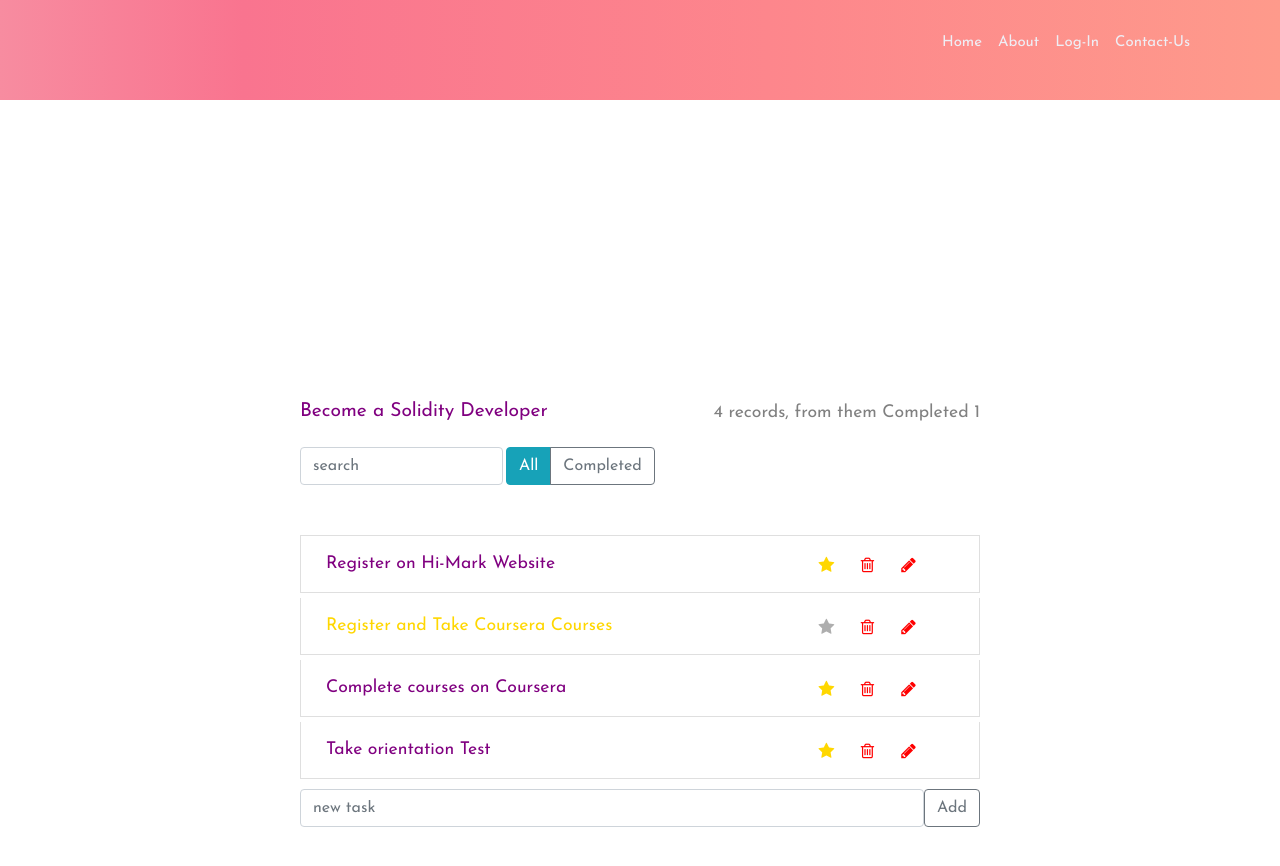
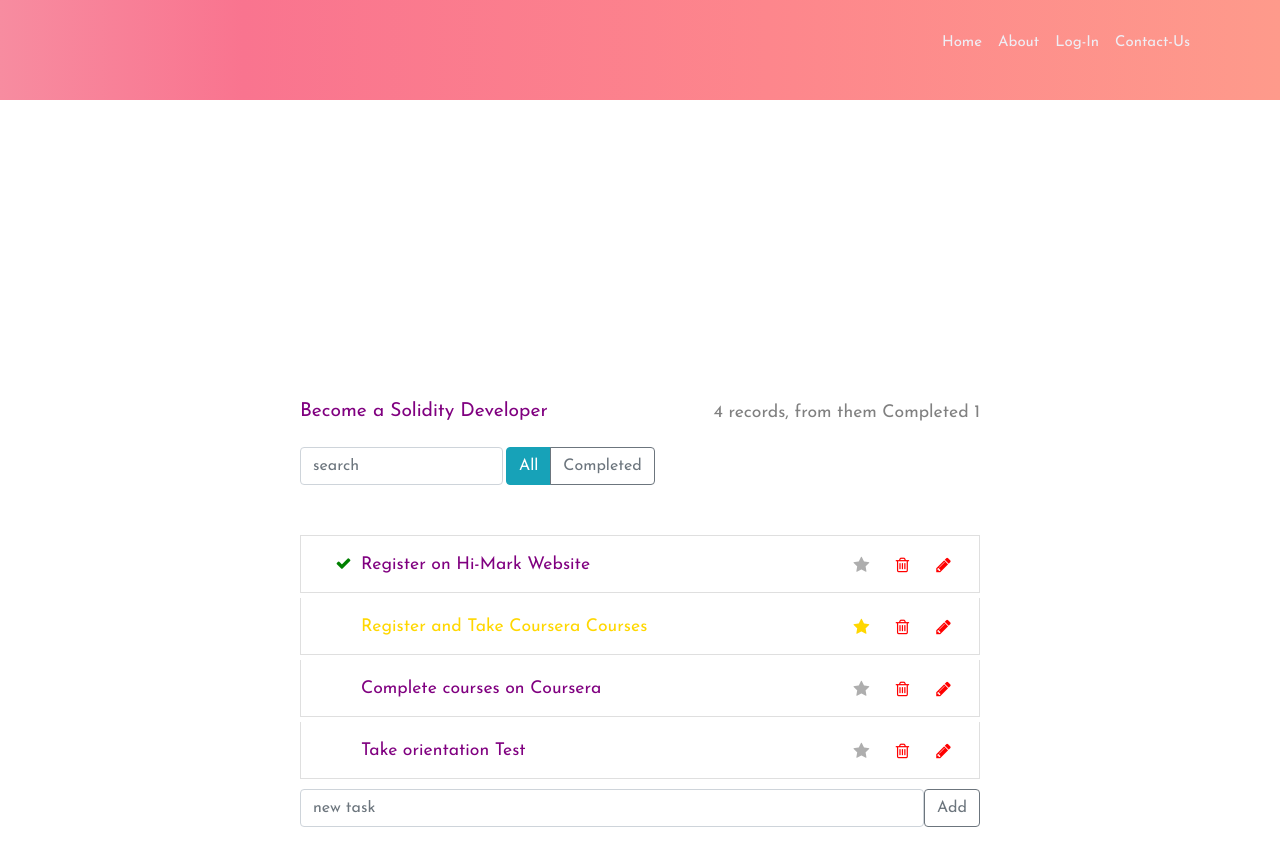
Before and after one commit to Muflih14/Muflih14, a React (Create React App) app: page /tasklist in a window 1280 px wide. Both pictures are taken after a click on the element "Register on Hi-Mark Website". Shown: the top 866 px of the page. Built offline with nearby package versions, Linux system fonts and the light colour scheme.

Commit message:
style fixes

```diff
--- a/src/components/Main/TaskItem.tsx
+++ b/src/components/Main/TaskItem.tsx
@@ -38,6 +38,7 @@ export default function TaskItem({ task }: TaskItemProps) {
   return (
     <div className={classNames}>
       <span onClick={() => onToggleCompleted(task.id)} className='app-list-item-label'>
+        <i className='fa fa-check'></i>
         {task.label}
       </span>
       <div className='d-flex justify-content-center align-itme-center'>
@@ -54,7 +55,6 @@ export default function TaskItem({ task }: TaskItemProps) {
         >
           <i className='fa fa-pencil'></i>
         </button>
-        <i className='fa fa-check'></i>
       </div>
     </div>
   );
--- a/src/components/Main/style.css
+++ b/src/components/Main/style.css
@@ -62,7 +62,7 @@ code {
     outline: none;
   }
   .app-list-item .btn-star {
-    color: #ffd700;
+  color: #aeaeae
   }
   .app-list-item .btn-trash {
     color: red;
@@ -87,17 +87,19 @@ code {
     transition: 0.5s all;
   }
 
-  .app-list-item.like .fa-heart {
+  .app-list-item.completed .fa-heart {
     opacity: 1;
     transform: translateX(0px);
   }
 
   .app-list-item.important .app-list-item-label {
+    /* color: #aeaeae; */
     color: #ffd700;
   }
 
   .app-list-item.important .btn-star {
-    color: #aeaeae;
+    /* color: #aeaeae; */
+    color: #ffd700;
   }
 
   .search-panel {
--- a/src/components/NavBar/NavBar.css
+++ b/src/components/NavBar/NavBar.css
@@ -231,7 +231,8 @@ body {
     outline: none;
   }
   .app-list-item .btn-star {
-    color: #ffd700;
+
+    color: #aeaeae;
   }
   .app-list-item .btn-trash {
     color: red;
@@ -242,7 +243,7 @@ body {
     text-align: center;
     line-height: 35px;
     font-size: 16px;
-    color: red;
+    color: green;
     transition: 0.3s all;
     transform: translateX(30px);
     opacity: 0;
@@ -256,17 +257,19 @@ body {
     transition: 0.5s all;
   }
 
-  .app-list-item.like .fa-check {
+  .app-list-item.completed .fa-check {
     opacity: 1;
     transform: translateX(0px);
   }
 
   .app-list-item.important .app-list-item-label {
+    /* color: #aeaeae; */
     color: #ffd700;
   }
 
   .app-list-item.important .btn-star {
     color: #aeaeae;
+    /* color: #ffd700; */
   }
 
   .search-panel {
```
